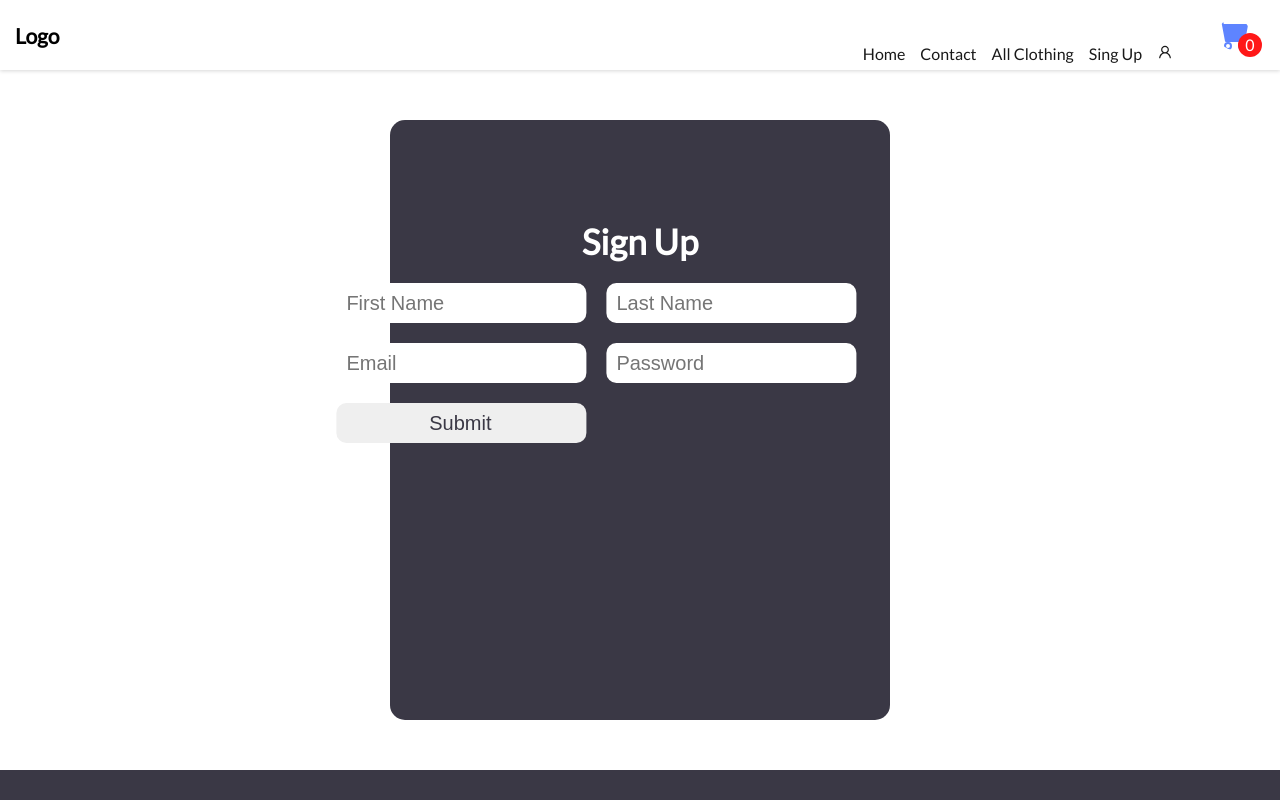
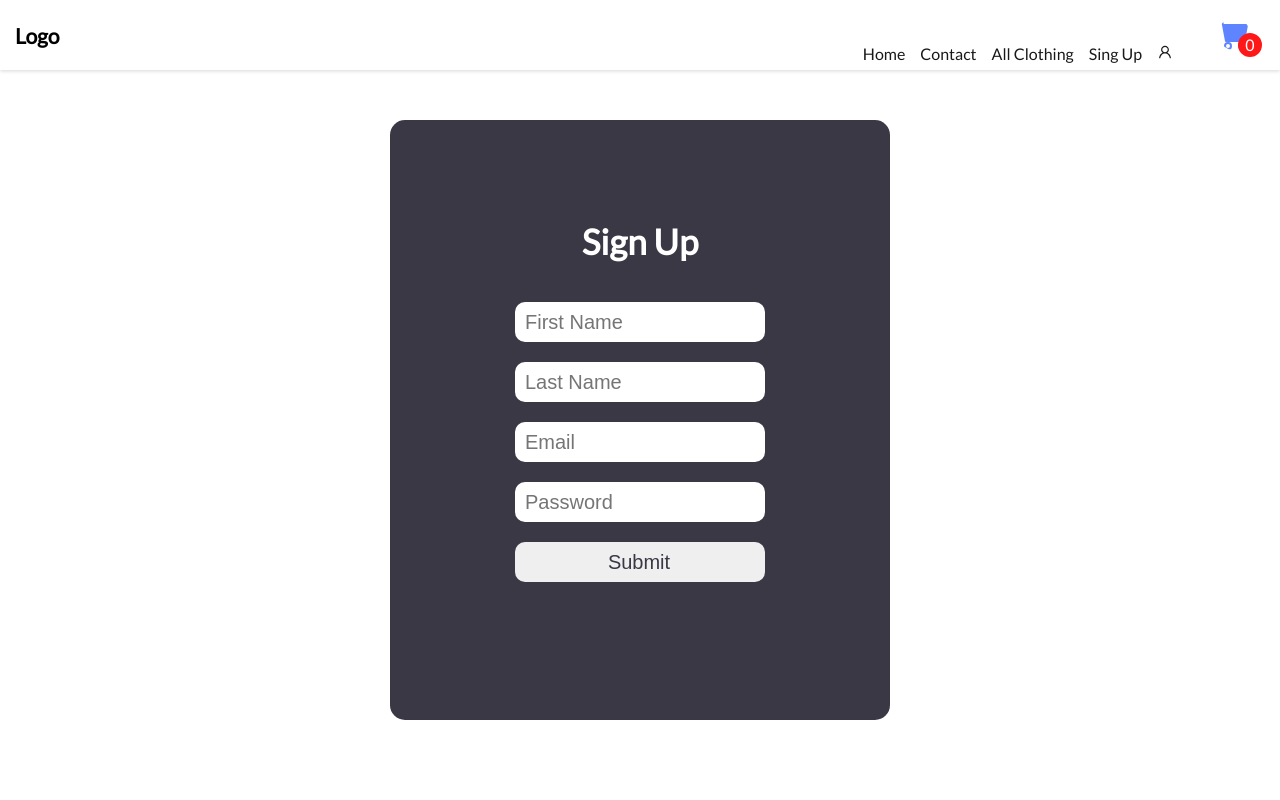
Before and after one commit to zulfiya-yumagulova/flapper-ecommerce, a React (Create React App) app in the folder e-commerce/: page /signup in a window 1280 px wide. Shown: the top 800 px of the page. Built offline with nearby package versions, Linux system fonts and the light colour scheme.

Commit message:
tests working

```diff
--- a/e-commerce/src/Componets/Basket.js
+++ b/e-commerce/src/Componets/Basket.js
@@ -18,12 +18,6 @@ function Basket() {
     dispatch(deleteFromBasket(item));
   };
 
-  // Function ti get total price
-  // const getPriceForItem = (qty, price) => {
-  //   console.log("get price", qty * price);
-  //   return qty * price;
-  // };
-
   // Function to display if the basket is empty
   const emptyBasket = () => {
     return (
@@ -41,12 +35,7 @@ function Basket() {
           <li className="row ">
             <div className="col left">
               <div className="image">
-                <img
-                  src={product.image}
-                  alt={product.title}
-                  height="200px"
-                  width="180px"
-                />
+                <img src={product.image} alt={product.title} />
               </div>
               <div className="details">
                 <div className="title">
@@ -54,7 +43,9 @@ function Basket() {
                 </div>
               </div>
               <div className="price">
-                <h4 data-testid="item-qty">Qty: {product.qty}</h4>
+                <h4 data-testid="item-qty" className="qty">
+                  Qty: {product.qty}
+                </h4>
                 <h4 className="total">
                   Total Price
                   <span className="total-price">
@@ -66,19 +57,19 @@ function Basket() {
                 <div className="add">
                   <button
                     className="btn-dark"
-                    onClick={() => handleDel(product)}
-                  >
-                    <AiOutlineMinusCircle className="icon" />
-                  </button>
-                </div>
-                <div className="remove">
-                  <button
-                    className="btn-dark"
                     data-testid="btn-add"
                     onClick={() => handleAdd(product)}
                   >
                     <AiOutlinePlusCircle className="icon" />
                   </button>
+                  <div className="remove">
+                    <button
+                      className="btn-dark"
+                      onClick={() => handleDel(product)}
+                    >
+                      <AiOutlineMinusCircle className="icon" />
+                    </button>
+                  </div>
                 </div>
               </div>
             </div>
@@ -100,6 +91,7 @@ function Basket() {
   //     </>
   //   );
   // };
+  console.log(state.length);
 
   return (
     <div>
--- a/e-commerce/src/Componets/Home.js
+++ b/e-commerce/src/Componets/Home.js
@@ -25,9 +25,9 @@ function Home() {
       </div>
       <div className="circles">
         <div className="circle-1">
-          <div className="text">
+          <div className="circle-text">
             <h2 className="header">Our Brand</h2>
-            <p>
+            <p className="text">
               We aim empower you to look and feel confident. To increase your
               self-esteem and body positivity to help you realise your true
               potential.
@@ -38,7 +38,7 @@ function Home() {
         <div className="circle-2">
           <div>
             <h2>Our Mission</h2>
-            <p className="brand">
+            <p className="circle-text">
               We are a global brand for all girls, we believe in affordable
               fashion for all. We are the number 1 destination for fashion and
               lifestyle for all the occasions in your life.
@@ -49,7 +49,7 @@ function Home() {
         <div className="circle-3">
           <div>
             <h2>Our Aim</h2>
-            <p>
+            <p className="circle-text">
               We aim empower you to look and feel confident. To increase your
               self-esteem and body positivity to help you realise your true
               potential.
--- a/e-commerce/src/Componets/Item.js
+++ b/e-commerce/src/Componets/Item.js
@@ -53,7 +53,7 @@ function Item() {
                the only one way I could fix that bug to change tags
 
               */}
-              <div className="description">{item.description}</div>
+              <p className="description">{item.description}</p>
               <div className="info">
                 <h4>
                   Rating {item.rating && item.rating.rate}
--- a/e-commerce/src/Componets/ItemsComponent.js
+++ b/e-commerce/src/Componets/ItemsComponent.js
@@ -53,13 +53,13 @@ function ItemsComponent() {
             className="btn-dark category"
             onClick={() => setFilterItems("men's clothing")}
           >
-            Men's Clothing
+            Men
           </button>
           <button
             className="btn-dark category"
             onClick={() => setFilterItems("women's clothing")}
           >
-            Women's Closing
+            Women
           </button>
           <button
             className="btn-dark category"
--- a/e-commerce/src/Componets/SignUpForm.js
+++ b/e-commerce/src/Componets/SignUpForm.js
@@ -4,17 +4,14 @@ import "./styles/SignUp.css";
 function SignUpForm() {
   return (
     <div className="form-container">
-      <h1>Sign Up</h1>
-
-      <div className="inputs">
-        <form className="form">
-          <input type="text" placeholder="First Name" />
-          <input type="text" placeholder="Last Name" />
-          <input type="text" placeholder="Email" />
-          <input type="text" placeholder="Password" />
-          <input type="submit" className="btn-light btn" />
-        </form>
-      </div>
+      <h1 className="title">Sign Up</h1>
+      <form className="form">
+        <input className="inputs" type="text" placeholder="First Name" />
+        <input className="inputs" type="text" placeholder="Last Name" />
+        <input className="inputs" type="text" placeholder="Email" />
+        <input className="inputs" type="text" placeholder="Password" />
+        <input type="submit" className="btn-light inputs" />
+      </form>
     </div>
   );
 }
--- a/e-commerce/src/Componets/styles/Basket.css
+++ b/e-commerce/src/Componets/styles/Basket.css
@@ -25,6 +25,10 @@
   margin-left: 1rem;
 }
 
+.qty {
+  margin-top: 6rem;
+}
+
 .col.right {
   width: 30%;
   position: absolute;
@@ -45,5 +49,5 @@
 }
 
 .remove {
-  margin: 1rem;
+  margin-top: 1rem;
 }
--- a/e-commerce/src/Componets/styles/Home.css
+++ b/e-commerce/src/Componets/styles/Home.css
@@ -83,10 +83,10 @@ h1 {
 h2 {
   color: var(--primary-color);
 }
-p {
+.circle-text {
   margin: 60px 30px;
   font-size: 15px;
-  color: var(--primary-color);
+  color: #fff;
   line-height: 1/6;
 }
 
@@ -99,5 +99,6 @@ p {
   .circles {
     display: flex;
     flex-direction: column;
+    margin-left: 2.5rem;
   }
 }
--- a/e-commerce/src/Componets/styles/Item.css
+++ b/e-commerce/src/Componets/styles/Item.css
@@ -25,7 +25,7 @@
 }
 
 .column-left img {
-  margin-top: -11rem;
+  margin-top: -19rem;
 }
 
 .column-right {
@@ -44,6 +44,12 @@
   margin: 0 auto;
 }
 
+h1 {
+  color: var(--color-font);
+  align-items: center;
+  margin: 30px;
+}
+
 .info {
   margin: 5rem auto;
   font-weight: 600;
@@ -60,9 +66,12 @@
 /* =======Media Queries (Tablets)========= */
 @media screen and (max-width: 600px) {
   .column-left img {
-    margin-top: -5rem;
+    margin-top: 5rem;
   }
 
+  .column-right {
+    margin: 10px;
+  }
   .description {
     height: 300px;
     width: 300px;
@@ -70,7 +79,7 @@
   }
 
   .info {
-    margin-left: 5rem;
+    margin-left: 1rem;
   }
 
   .buttons {
--- a/e-commerce/src/Componets/styles/ItemsComponent.css
+++ b/e-commerce/src/Componets/styles/ItemsComponent.css
@@ -6,8 +6,8 @@ h2 {
 /* Categories Style */
 .categories {
   display: flex;
-  justify-content: center;
-  margin: 30px;
+  justify-content: space-evenly;
+  /* margin: 30px; */
 }
 
 .category {
@@ -27,7 +27,7 @@ h2 {
   grid-row: 1rem;
   gap: 2rem;
   justify-content: center;
-  margin: 15rem auto;
+  margin: 2rem auto;
 }
 
 .item-container {
@@ -118,7 +118,7 @@ input:focus {
   .grid-container {
     grid-template-columns: 1fr 1fr;
     gap: 1.2rem;
-    margin-top: 450px;
+    margin-top: 50px;
   }
 
   input {
@@ -137,11 +137,21 @@ input:focus {
   .grid-container {
     grid-template-columns: 1fr;
     gap: 1rem;
-    margin-left: 50px;
-    margin-top: 350px;
   }
 
   input {
-    width: 300px;
+    width: 250px;
+    margin-left: 30px;
+  }
+
+  .categories {
+    margin-left: 3rem;
+  }
+
+  .category {
+    margin: none;
+    height: 40px;
+    width: 80px;
+    font-size: 12px;
   }
 }
--- a/e-commerce/src/Componets/styles/SignUp.css
+++ b/e-commerce/src/Componets/styles/SignUp.css
@@ -1,7 +1,8 @@
 .form-container {
   display: block;
   align-items: center;
-  justify-content: center;
+  justify-content: space-evenly;
+  flex-direction: column;
   background-color: white;
   border-radius: 15px;
   width: 500px;
@@ -10,17 +11,18 @@
   padding: 20px;
   background-color: var(--primary-dark-color);
   color: var(--primary-color);
+  margin-bottom: 300px;
 }
 
 form {
-  margin-top: 5rem;
-  position: absolute;
-  top: 50%;
-  left: 50%;
-  transform: translate(-49%, -115%);
+  width: 100%;
+  /* transform: translate(-49%, -115%); */
+  display: flex;
+  flex-direction: column;
+  align-items: center;
 }
 
-h1 {
+.title {
   color: white;
   text-align: center;
   margin-top: 5rem;
@@ -28,7 +30,7 @@ h1 {
   color: var(--primary-color);
 }
 
-.inputs input {
+.inputs {
   width: 250px;
   height: 40px;
   font-size: 20px;
@@ -40,6 +42,7 @@ h1 {
 
 .btn {
   cursor: pointer;
+  height: 40px;
 }
 
 .btn:hover {
@@ -51,13 +54,11 @@ h1 {
 @media screen and (max-width: 1024px) {
   .form-container {
     width: 300px;
-    height: 400px;
-  }
-  form {
-    margin-top: 2.5rem;
+    height: 450px;
+    margin-top: 5rem;
   }
 
-  h1 {
-    margin-top: -11px;
+  .title {
+    margin-top: 5px;
   }
 }
```
Also changed, not shown: 2 other files (tests, documents, lock files or other folders).
